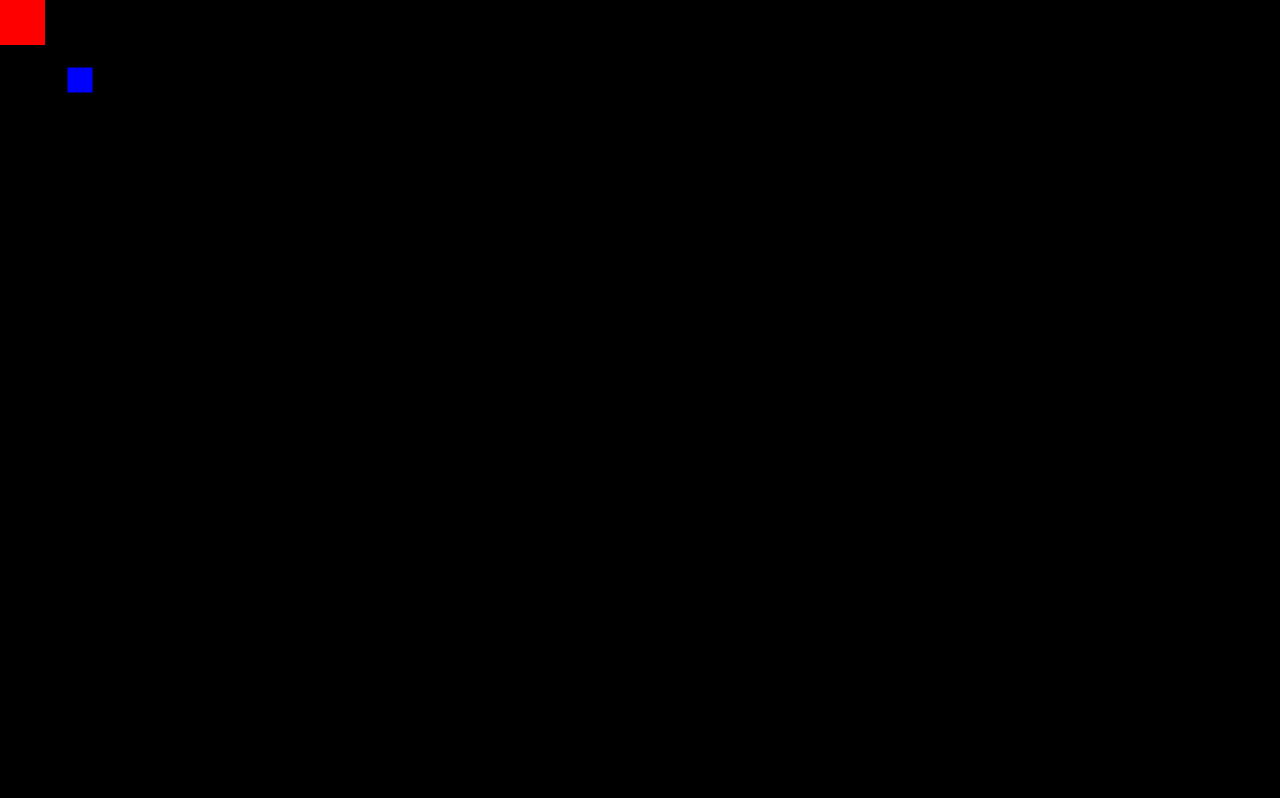
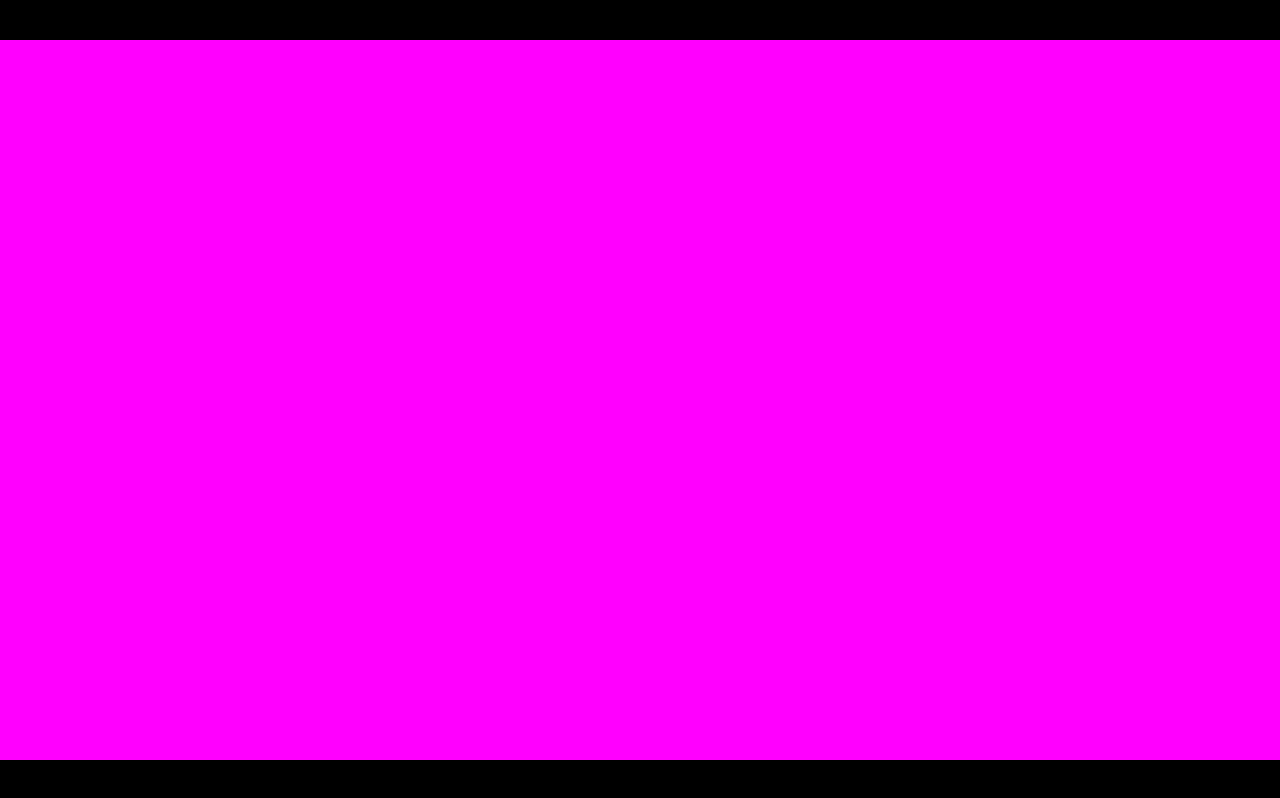
Before and after one commit to masDO1337/JS-Game, a website with bundled scripts: page public/index.html in a window 1280 px wide. Built offline with nearby package versions, Linux system fonts and the light colour scheme.

Commit message:
Big Update

```diff
--- a/index.html
+++ b/public/index.html
@@ -7,7 +7,7 @@
         <title>2D Game</title>
     </head>
     <body>
-        <Canvas id="Game"></Canvas>
+        <Canvas id="MainCanvas"></Canvas>
         <script type="module" src="dist/main.js"></script>
     </body>
 </html>
--- a/style.css
+++ b/public/style.css
@@ -12,3 +12,8 @@ html, body {
     background-color: black;
     overflow: hidden;
 }
+
+canvas {
+    width: 100%;
+    height: 100%;
+}
--- a/src/Engine/core.ts
+++ b/src/Engine/core.ts
@@ -1,33 +1,54 @@
-import { emit } from "./events.js";
+export type WINDOWType = {
+    canvasEl: HTMLCanvasElement,
+    context: CanvasRenderingContext2D,
+    virtualEnable: boolean,
+    width: number,
+    height: number,
+    scale: number,
+    x: number,
+    y: number
+}
 
-let canvasEl: HTMLCanvasElement, context: CanvasRenderingContext2D;
-let fullWindow: boolean = true;
+let WINDOW: WINDOWType;
 
-export function getCanvas() : HTMLCanvasElement {
-    return canvasEl;
+export function getVWindow() : WINDOWType {
+    return WINDOW;
 }
 
 export function getContext() : CanvasRenderingContext2D {
-    return context;
+    return WINDOW.context;
+}
+
+function getWindowScale() : number {
+    return Math.min(WINDOW.canvasEl.width / WINDOW.width, WINDOW.canvasEl.height / WINDOW.height);
+}
+
+function getWindowX() : number{
+    return WINDOW.canvasEl.width / 2 - (WINDOW.width * getWindowScale()) / 2;
+
+}
+
+function getWindowY() : number{
+    return WINDOW.canvasEl.height / 2 - (WINDOW.height * getWindowScale()) / 2;
 }
 
 export function clear() : void {
-    context.clearRect(0, 0, canvasEl.width, canvasEl.height);
+    WINDOW.context.clearRect(0, 0, WINDOW.canvasEl.width, WINDOW.canvasEl.height);
 }
 
-function resize(width: number = window.innerWidth, height: number = window.innerHeight) : void {
-    canvasEl.width = width;
-    canvasEl.height = height;
-    emit('resize');
+export function resize(width: number, height: number) : void {
+    WINDOW.width = width;
+    WINDOW.height = height;
 }
 
-type initType = {
-    canvas?: string;
-    width?: number;
-    height?: number;
+export function windowResize() : void {
+    WINDOW.context.translate(getWindowX(), getWindowY());
+    WINDOW.context.scale(getWindowScale(), getWindowScale());
 }
 
-export function init({canvas, width, height}: initType = {}) : {canvas: HTMLCanvasElement, context: CanvasRenderingContext2D} {
+export function initCanvas({canvas, width, height, virtual = false}: {canvas?: string; width: number; height: number; virtual?: boolean}) : WINDOWType {
+
+    let canvasEl: HTMLCanvasElement;
 
     if (typeof canvas !== 'undefined') {
         canvasEl = <HTMLCanvasElement>document.getElementById(canvas);
@@ -39,18 +60,38 @@ export function init({canvas, width, height}: initType = {}) : {canvas: HTMLCanv
         throw Error('You must provide a canvas element for the game');
     }
 
-    if (typeof width !== 'undefined' && typeof height !== 'undefined') {
-        resize(width, height);
-    } else resize();
-
-    context = <CanvasRenderingContext2D>canvasEl.getContext('2d');
-    context.imageSmoothingEnabled = false;
-
-    if (fullWindow) {
-        window.addEventListener('resize', () => resize());
+    WINDOW = {
+        canvasEl,
+        context: <CanvasRenderingContext2D> canvasEl.getContext('2d'),
+        virtualEnable: virtual,
+        width,
+        height,
+        scale: 1,
+        x: 0,
+        y: 0
     }
 
-    emit('init');
+    WINDOW.context.imageSmoothingEnabled = false;
 
-    return { canvas: canvasEl, context };
+    window.addEventListener('resize', () => {
+        if (!virtual) return;
+        WINDOW.canvasEl.width = window.innerWidth;
+        WINDOW.canvasEl.height = window.innerHeight;
+        WINDOW.scale = getWindowScale();
+        WINDOW.x = getWindowX();
+        WINDOW.y = getWindowY();
+    });
+
+    if (virtual) {
+        WINDOW.canvasEl.width = window.innerWidth;
+        WINDOW.canvasEl.height = window.innerHeight;
+        WINDOW.scale = getWindowScale();
+        WINDOW.x = getWindowX();
+        WINDOW.y = getWindowY();
+    } else {
+        WINDOW.canvasEl.width = width;
+        WINDOW.canvasEl.height = height;
+    }
+
+    return WINDOW;
 }
--- a/src/Engine/gameLoop.ts
+++ b/src/Engine/gameLoop.ts
@@ -1,15 +1,17 @@
+import { getVWindow } from './core.js';
 import { emit } from './events.js';
+
 
 type GameLoopType = {
     fps?: number;
     update?: (dt: number) => void;
-    render?: () => void;
+    render?: (context: CanvasRenderingContext2D) => void;
     blur?: boolean;
 };
 
 type LoopType = {
     update: (dt: number) => void;
-    render: () => void;
+    render: (context: CanvasRenderingContext2D) => void;
     isStopped: boolean;
     start: () => void;
     stop: () => void;
@@ -20,7 +22,8 @@ export default function GameLoop({
     update = () => {},
     render = () => {},
     blur = false
-}: GameLoopType) : LoopType {
+}: GameLoopType = {}) : LoopType {
+    let WINDOW = getVWindow();
 
     let focused: boolean = true;
 
@@ -76,7 +79,12 @@ export default function GameLoop({
 
             accumulator -= delta;
         }
-        loop.render();
+        WINDOW.context.clearRect(0, 0, WINDOW.canvasEl.width, WINDOW.canvasEl.height);
+        WINDOW.context.save();
+        WINDOW.context.translate(WINDOW.x, WINDOW.y);
+        WINDOW.context.scale(WINDOW.scale, WINDOW.scale);
+        loop.render(WINDOW.context);
+        WINDOW.context.restore();
     }
 
     return loop;
--- /dev/null
+++ b/src/Game/Game.ts
@@ -0,0 +1,26 @@
+import { getVWindow } from "../Engine/core.js";
+import GameLoop from "../Engine/gameLoop.js";
+
+export default class Game {
+
+    private WINDOW = getVWindow();
+
+    private loop = GameLoop();
+
+    constructor() {
+        this.loop.update = (dt) => this.update(dt);
+        this.loop.render = (context) => this.render(context);
+
+        this.loop.start();
+    }
+
+    update(dt: number) : void {
+
+    }
+
+    render(context: CanvasRenderingContext2D) : void {
+
+        context.fillStyle = "#ff00ff";
+        context.fillRect(0, 0, this.WINDOW.width, this.WINDOW.height);
+    }
+}
--- a/src/main.ts
+++ b/src/main.ts
@@ -1,67 +1,8 @@
-import { init, clear } from "./Engine/core.js";
-import GameLoop from "./Engine/gameLoop.js";
-import GameObject from "./Engine/gameObject.js"
-import { initKeybourd, keyPressed} from "./Engine/inputs/keybourd.js";
-
-initKeybourd();
-
-class Player extends GameObject {
-    private _speed = 55;
-    private _color = "red"
-    private _Controler = true;
-    constructor({color = "red",controler = true, ...props}) {
-        super({...props});
-        this.anchor.set({x:0.5, y:0.5})
-
-        this._color = color;
-        this._Controler = controler;
-    }
-
-    update(dt: number): void {
-        super.update(dt);
-        if (!this._Controler) return
-        if(keyPressed('w') && !keyPressed('s')){
-            this.velocity.y = -this._speed
-        }
-        else if(keyPressed('s') && !keyPressed('w')){
-            this.velocity.y = this._speed
-        }
-        else this.velocity.y = 0
-
-        if(keyPressed('a') && !keyPressed('d')){
-            this.velocity.x = -this._speed
-        }
-        else if(keyPressed('d') && !keyPressed('a')){
-            this.velocity.x = this._speed
-        }
-        else this.velocity.x = 0
-
-        if(keyPressed('q')){
-            this.rotation -= 1 * dt
-        }
-        if(keyPressed('e')){
-            this.rotation += 1 * dt
-        }
-    }
-
-    draw(context: CanvasRenderingContext2D): void {
-        context.fillStyle = this._color;
-        context.fillRect(0, 0, this.width, this.height);
-    }
-}
-
-let {canvas, context} = init();
-let p = new Player({children: [new Player({color: "green", controler: false, x: 60, y: -35, width: 25, height: 25})],x: 20, y: 20, width: 50, height: 50});
-p.addChild(new Player({color:"blue", controler: false, x: 60, y: 60, width: 25, height: 25}))
-
-let loop = GameLoop({});
-loop.update = (dt: number) => {
-    p.update(dt);
-},
-loop.render = () => {
-    clear()
-    p.render(context);
-}
-loop.start();
+import { initCanvas } from "./Engine/core.js";
+import Game from "./Game/Game.js";
 
 window.oncontextmenu = (e) => {e.preventDefault()};
+window.addEventListener('load', function(){
+    initCanvas({width: 1920, height: 1080, virtual: true});
+    new Game();
+});
--- a/tsconfig.json
+++ b/tsconfig.json
@@ -55,7 +55,7 @@
     "sourceMap": true,                                   /* Create source map files for emitted JavaScript files. */
     // "inlineSourceMap": true,                          /* Include sourcemap files inside the emitted JavaScript. */
     // "outFile": "./",                                  /* Specify a file that bundles all outputs into one JavaScript file. If 'declaration' is true, also designates a file that bundles all .d.ts output. */
-    "outDir": "./dist",                                  /* Specify an output folder for all emitted files. */
+    "outDir": "public/dist",                                  /* Specify an output folder for all emitted files. */
     "removeComments": true,                              /* Disable emitting comments. */
     // "noEmit": true,                                   /* Disable emitting files from a compilation. */
     // "importHelpers": true,                            /* Allow importing helper functions from tslib once per project, instead of including them per-file. */
```
Also changed, not shown: app.js (added, +13 -0 lines), nodemon.json (added, +16 -0 lines), package.json (+7 -3 lines), 2 other files.
